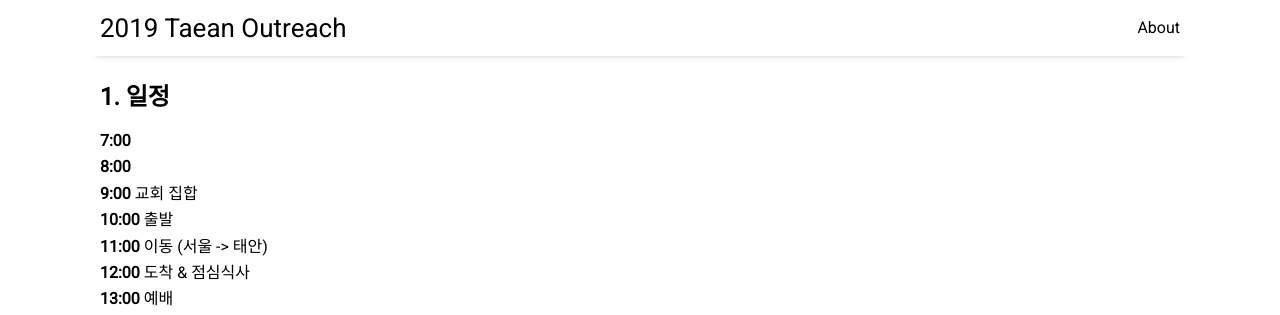
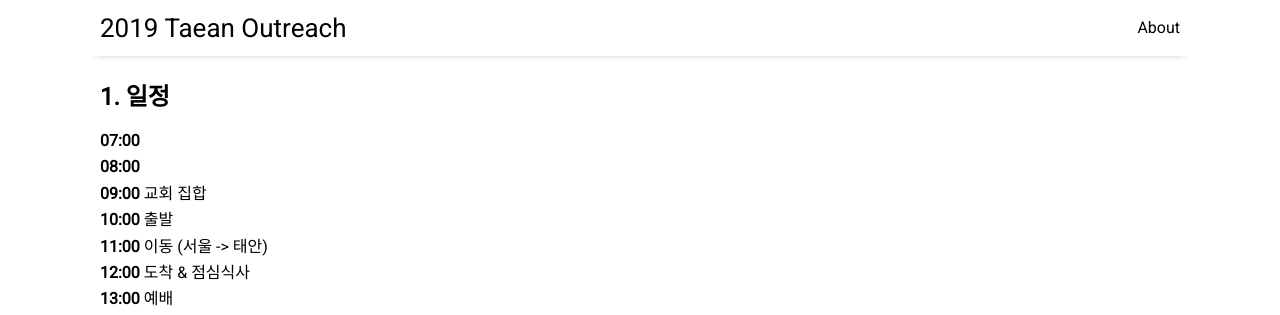
Before and after one commit to taean-outreach/taean-outreach.github.io, a Jekyll site: the page built from _posts/2019-08-05-0814.md, in a window 1280 px wide and 1167 px high. Shown: the top 315 px of the window. Built offline with Jekyll 4.4.1, drawn with Linux system fonts in a browser that asks for light colours; nearby versions of some CDN libraries.

Commit message:
Update 2019-08-05-0814.md

```diff
--- a/_posts/2019-08-05-0814.md
+++ b/_posts/2019-08-05-0814.md
@@ -8,11 +8,11 @@ image: taean-1.jpg
 ---
 
 ## 1. 일정
-**7:00**
+**07:00**
 <br>
-**8:00**
+**08:00**
 <br>
-**9:00** 교회 집합
+**09:00** 교회 집합
 <br>
 **10:00** 출발
 <br>
```
